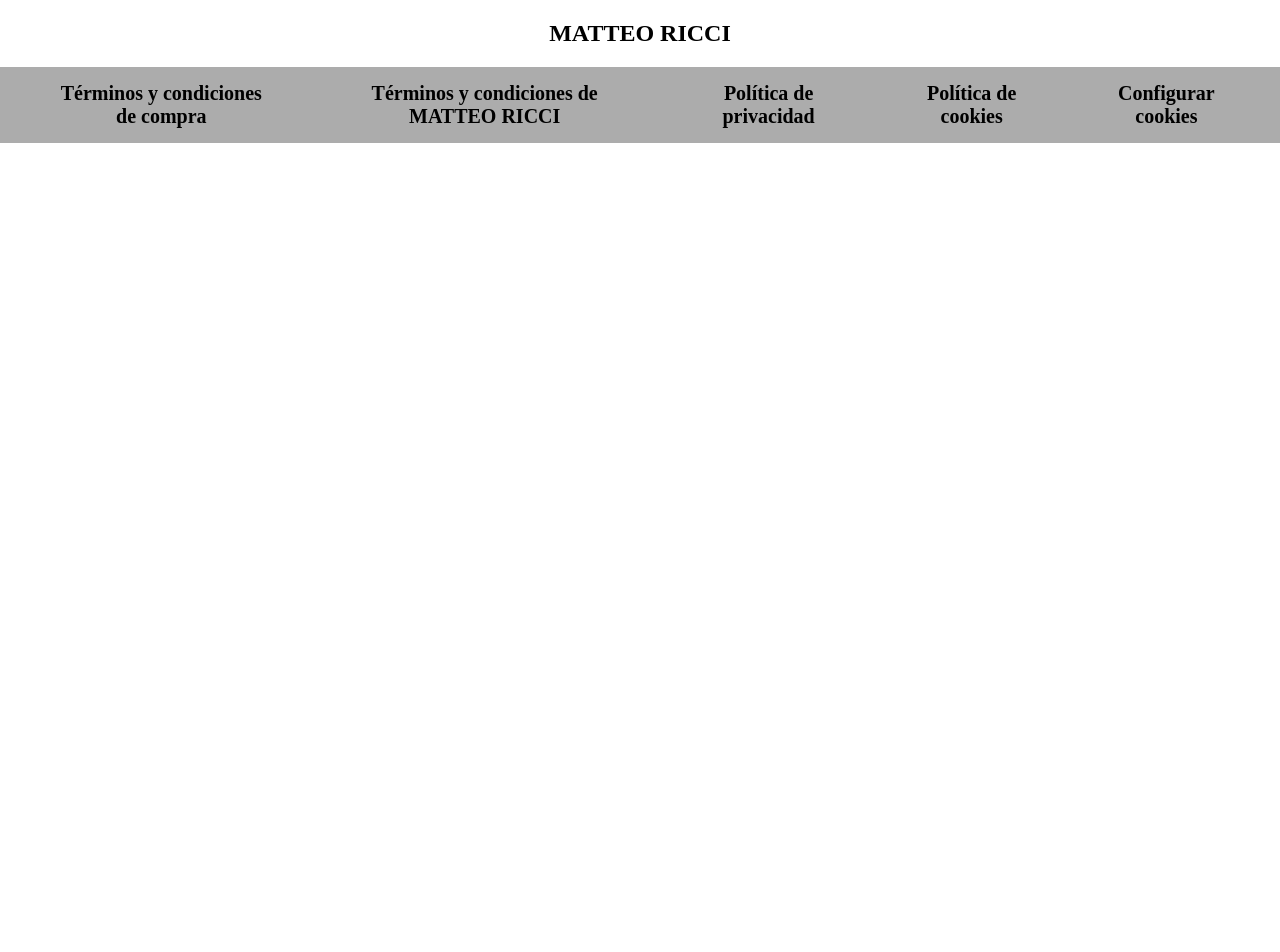
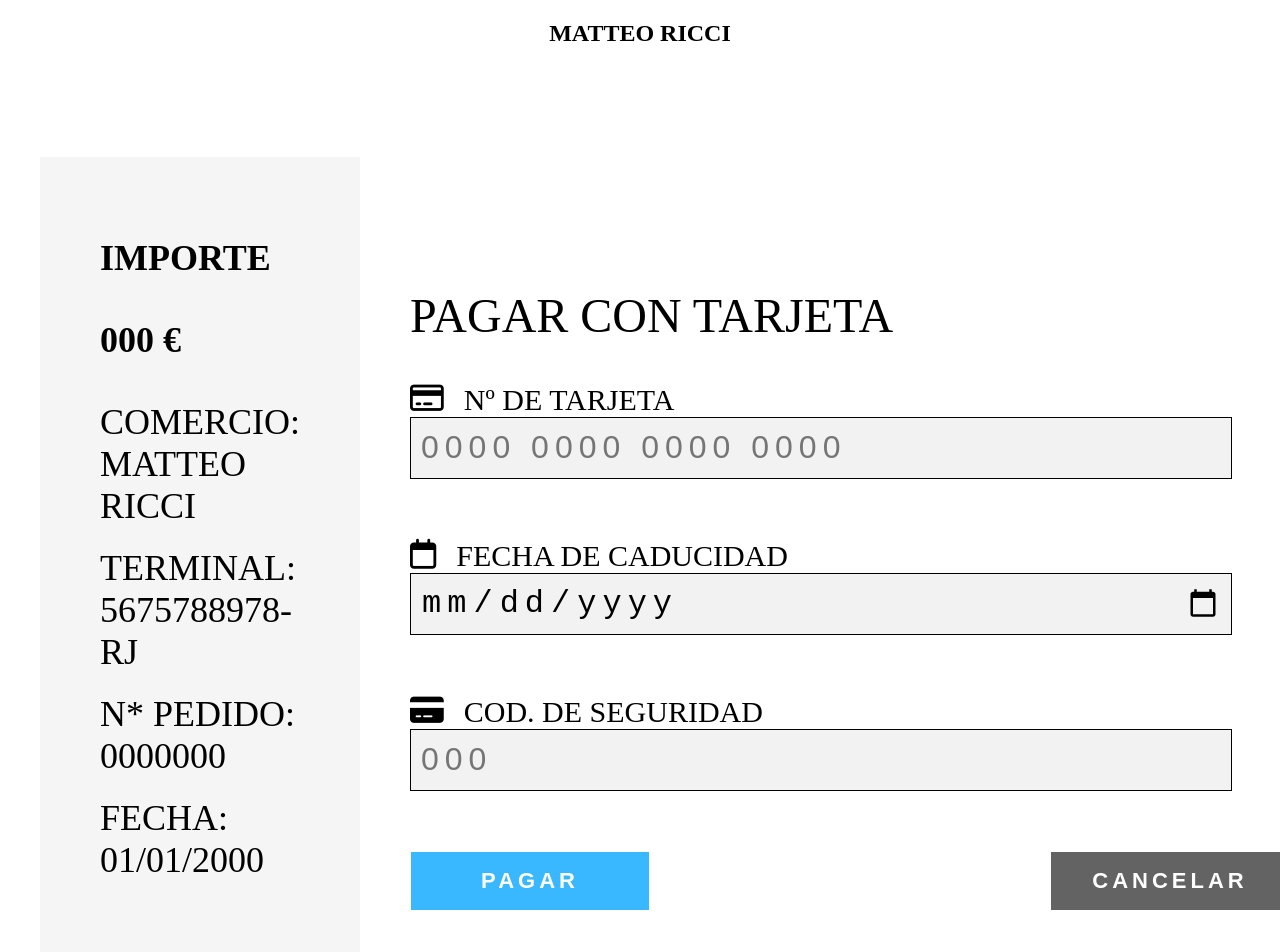
Before and after one commit to zeentollo/TFG, a Vue app in the folder frontend/tfg/: page /pago in a window 1280 px wide. Shown: the top 952 px of the page. Before the commit the page ends 800 px from the top, so only its background shows below. Built offline with nearby package versions, Linux system fonts and the light colour scheme.

Commit message:
Añado enlace fontawesome, Añado Vista de PAGO (incluye iconos de fontawesome), arreglo vista Hombre y vista MUjer

```diff
--- a/frontend/tfg/public/index.html
+++ b/frontend/tfg/public/index.html
@@ -4,6 +4,7 @@
     <meta charset="utf-8">
     <meta http-equiv="X-UA-Compatible" content="IE=edge">
     <meta name="viewport" content="width=device-width,initial-scale=1.0">
+    <link rel="stylesheet" href="https://cdnjs.cloudflare.com/ajax/libs/font-awesome/6.5.2/css/all.min.css" integrity="sha512-SnH5WK+bZxgPHs44uWIX+LLJAJ9/2PkPKZ5QiAj6Ta86w+fsb2TkcmfRyVX3pBnMFcV7oQPJkl9QevSCWr3W6A==" crossorigin="anonymous" referrerpolicy="no-referrer" />
     <link rel="icon" href="<%= BASE_URL %>favicon.png">
     <title>MODA MR</title>
   </head>
--- a/frontend/tfg/src/router/index.js
+++ b/frontend/tfg/src/router/index.js
@@ -35,6 +35,16 @@
     name: 'compra',
     component: () => import('../views/CompraView.vue')
   },
+  {
+    path: '/pago',
+    name: 'pago',
+    component: () => import('../views/PagoView.vue')
+  },
+  {
+    path: '/factura',
+    name: 'factura',
+    component: () => import('../views/FacturaView.vue')
+  },
 ]
 
 const router = createRouter({
--- /dev/null
+++ b/frontend/tfg/src/views/FacturaView.vue
@@ -0,0 +1,18 @@
+<template>
+<div>
+    <h1>Ropa para {{ genero }} - {{ categoria }}</h1>
+</div>
+</template>
+
+<script setup>
+import { useStore } from 'vuex';
+import { computed } from 'vue';
+
+const store = useStore();
+const genero = computed(() => store.state.generoSeleccionado);
+const categoria = computed(() => store.state.categoriaSeleccionada);
+</script>
+
+<style scoped>
+
+</style>
--- a/frontend/tfg/src/views/HombreView.vue
+++ b/frontend/tfg/src/views/HombreView.vue
@@ -4,6 +4,7 @@
 
     <p id="texto_titulo">NO CUALQUIER HOMBRE VISTE</p>
     <p id="texto_titulo">MATTEO RICCI</p>
+    <router-link to="/seleccionar">Atrás</router-link>
 
     <section id="ropa">
       <div @click="seleccionarCategoria('trajes')">
@@ -78,7 +79,7 @@
     justify-content: center;
     align-items: center;
     text-align: center;
-    margin: 40px;
+    margin: 20px;
 
     img:hover{
       cursor: pointer;
--- a/frontend/tfg/src/views/MujerView.vue
+++ b/frontend/tfg/src/views/MujerView.vue
@@ -4,6 +4,7 @@
 
     <p id="texto_titulo">NO CUALQUIER MUJER VISTE</p>
     <p id="texto_titulo">MATTEO RICCI</p>
+    <router-link to="/seleccionar">Atrás</router-link>
 
     <section id="ropa">
       <div @click="seleccionarCategoria('vestidos')">
@@ -78,7 +79,7 @@
     justify-content: center;
     align-items: center;
     text-align: center;
-    margin: 40px;
+    margin: 20px;
 
 
     img{
--- /dev/null
+++ b/frontend/tfg/src/views/PagoView.vue
@@ -0,0 +1,127 @@
+<template>
+    <section id="principal">
+        <section id="info">
+            <p class="text_info">IMPORTE</p>
+            <p class="text_info">000 €</p>
+
+            <div id="div_info">
+                <p class="text_div">COMERCIO: MATTEO RICCI</p>
+                <p class="text_div">TERMINAL: 5675788978-RJ</p>
+                <p class="text_div">N* PEDIDO: 0000000</p>
+                <p class="text_div">FECHA: 01/01/2000</p>
+            </div>
+        </section>
+
+        <section id="inputs">
+            <p id="texto">PAGAR CON TARJETA</p>
+            <div id="div_inputs">
+                <i id="iconos" class="fa-regular fa-credit-card"></i><p>Nº DE TARJETA</p>
+            </div>
+            <input type="text" name="" id="input" placeholder="0000 0000 0000 0000" maxlength="16"><br>
+
+            <div id="div_inputs">
+                <i id="iconos" class="fa-regular fa-calendar"></i><p>FECHA DE CADUCIDAD</p>
+            </div>
+            <input type="date" name="" id="input"><br>
+
+            <div id="div_inputs">
+                <i id="iconos" class="fa-solid fa-credit-card"></i><p>COD. DE SEGURIDAD</p>
+            </div>
+            <input type="text" name="" id="input" placeholder="000" maxlength="3">
+
+            <div id="div_botones">
+                <button class="botones" id="pagar">PAGAR</button>
+                <button class="botones" id="cancelar">CANCELAR</button>
+            </div>
+
+        </section>
+
+    </section>
+</template>
+
+<script setup>
+
+</script>
+
+<style scoped>
+#principal {
+    display: flex;
+    align-items: center;
+    justify-content: center;
+    margin: 60px;
+}
+
+#info{
+    background-color: #F5F5F5;
+    font-size: 36px;
+    padding: 40px;
+    padding-bottom: 140px;
+    margin: 50px;
+}
+.text_info{
+    font-weight: bold;
+    margin: 40px;
+    margin-left: 20px;
+}
+
+.text_div{
+    font-weight: 200;
+    margin: 20px;
+}
+
+#inputs{
+    font-size: 30px;
+}
+
+#texto{
+    margin-bottom: 40px;
+    font-size: 48px;
+}
+
+#div_inputs{
+    display: flex;
+}
+
+#input{
+    margin-bottom: 60px;
+    width: 100vh;
+    height: 40px;
+    border: 1px solid;
+    background-color: #F2F2F2;
+    padding: 10px;
+    letter-spacing: 6px;
+    font-size: 32px;
+}
+
+#iconos{
+    margin-right: 20px;
+}
+
+#div_botones{
+    display: flex;
+    align-items: center;
+    justify-content: center;
+    gap: 400px;
+}
+
+.botones{
+    width: 30vh;
+    height: 60px;
+    border: 1px solid;
+    background-color: #F2F2F2;
+    padding: 10px;
+    letter-spacing: 4px;
+    font-size: 22px;
+    font-weight: bold;
+}
+
+#pagar{
+    background-color: #39B8FF;
+    color: #FFFFFF;
+}
+
+#cancelar{
+    background-color: #636363;
+    color: #FFFFFF;
+}
+</style>
```
